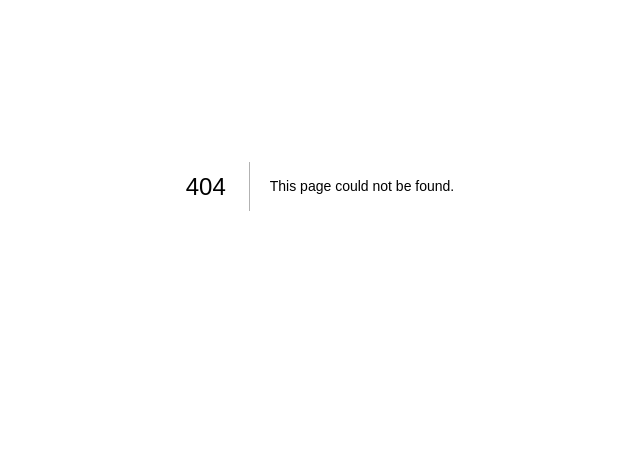
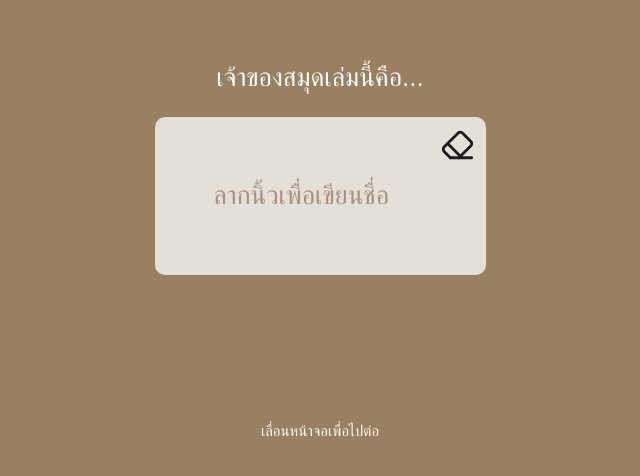
Before and after one commit to CBC-Warehouse-Of-Heart/Warehouse-of-Heart, a Next.js app: page /4-1 in a window 1280 px wide. Before the commit this address had no page. Shown: the part 214-690 px from the top of the page, without its empty margins (320-960 px from the left). Built offline with nearby package versions, Linux system fonts and the light colour scheme; a web font is replaced by a local one.

Commit message:
add page 4-1, 4-2

```diff
--- /dev/null
+++ b/app/(interactive)/4-1/page.tsx
@@ -0,0 +1,157 @@
+"use client";
+import { useRouter } from "next/navigation";
+import { getStroke } from "perfect-freehand";
+import React, { useContext, useRef } from "react";
+import AppContext from "../../../components/AppContext";
+
+type Props = {};
+
+const Page = (props: Props) => {
+  function getSvgPathFromStroke(stroke: any) {
+    if (!stroke.length) return "";
+    const d = stroke.reduce(
+      (acc: any[], [x0, y0]: any, i: number, arr: string | any[]) => {
+        const [x1, y1] = arr[(i + 1) % arr.length];
+        acc.push(x0, y0, (x0 + x1) / 2, (y0 + y1) / 2);
+        return acc;
+      },
+      ["M", ...stroke[0], "Q"],
+    );
+    d.push("Z");
+    return d.join(" ");
+  }
+
+  const [hasWrite, setWrite] = React.useState<boolean>(false);
+  const [strokes, setStrokes] = React.useState<number[][][]>([]);
+  const currentStroke = useRef<number[][]>([]);
+  const context = useContext(AppContext);
+  const router = useRouter();
+
+  function handlePointerDown(e: React.PointerEvent<SVGSVGElement>) {
+    setWrite(true);
+    e.currentTarget.setPointerCapture(e.pointerId);
+    var frame = document.getElementById("svg");
+    var pos = frame.getBoundingClientRect();
+    currentStroke.current = [
+      [e.pageX - pos.left, e.pageY - pos.top, e.pressure],
+    ];
+  }
+
+  function handlePointerMove(e: React.PointerEvent<SVGSVGElement>) {
+    if (e.buttons !== 1) return;
+    var frame = document.getElementById("svg");
+    var pos = frame.getBoundingClientRect();
+    currentStroke.current.push([
+      e.pageX - pos.left,
+      e.pageY - pos.top,
+      e.pressure,
+    ]);
+    setStrokes([...strokes]);
+  }
+
+  function handlePointerUp() {
+    // new function to handle new independent stroke
+    setStrokes([...strokes, currentStroke.current]);
+    currentStroke.current = [];
+  }
+
+  function clearStrokes() {
+    setWrite(false);
+    setStrokes([]);
+  }
+
+  const renderedStrokes = strokes.map((stroke, index) => {
+    const pathData = getSvgPathFromStroke(
+      getStroke(stroke, {
+        size: 8,
+        thinning: 0.5,
+        smoothing: 0.5,
+        streamline: 0.5,
+      }),
+    );
+    return <path key={index} d={pathData} />;
+  });
+
+  return (
+    <div
+      className="flex h-full w-full flex-col items-center justify-center"
+      onClick={() => {
+        context.setSession(strokes);
+        router.push("/4-2");
+      }}
+    >
+      <div
+        className="flex flex-col items-center space-y-5 text-center text-[26px]"
+        onClick={(e) => e.stopPropagation()}
+      >
+        <p className="text-[#F8F8F7]">เจ้าของสมุดเล่มนี้คือ...</p>
+        <div className="relative">
+          <svg
+            id="svg"
+            onPointerDown={handlePointerDown}
+            onPointerMove={handlePointerMove}
+            onPointerUp={handlePointerUp}
+            style={{
+              touchAction: "none",
+              position: "relative",
+              width: 331,
+              height: 158,
+              borderRadius: 10,
+              opacity: 0.8,
+              backgroundColor: "#F8F8F7",
+            }}
+          >
+            {renderedStrokes}
+            {currentStroke.current.length > 0 && (
+              <path
+                d={getSvgPathFromStroke(
+                  getStroke(currentStroke.current, {
+                    size: 8,
+                    thinning: 0.5,
+                    smoothing: 0.5,
+                    streamline: 0.5,
+                  }),
+                )}
+              />
+            )}
+          </svg>
+
+          {!hasWrite && (
+            <p className="absolute left-[59px] top-[59px] text-[#A98F7E]">
+              ลากนิ้วเพื่อเขียนชื่อ
+            </p>
+          )}
+
+          <div
+            onClick={clearStrokes}
+            className="absolute left-[285px] top-[11px]"
+          >
+            <svg
+              xmlns="http://www.w3.org/2000/svg"
+              width="35"
+              height="34"
+              viewBox="0 0 24 24"
+              fill="none"
+              stroke="#1E1B20"
+              strokeWidth="2"
+              strokeLinecap="round"
+              strokeLinejoin="round"
+              className="lucide lucide-eraser"
+            >
+              <path d="m7 21-4.3-4.3c-1-1-1-2.5 0-3.4l9.6-9.6c1-1 2.5-1 3.4 0l5.6 5.6c1 1 1 2.5 0 3.4L13 21" />
+              <path d="M22 21H7" />
+              <path d="m5 11 9 9" />
+            </svg>
+          </div>
+        </div>
+        <br />
+      </div>
+
+      <p className="fixed bottom-36 text-[15px] text-[#F8F8F7]">
+        เลื่อนหน้าจอเพื่อไปต่อ
+      </p>
+    </div>
+  );
+};
+
+export default Page;
--- /dev/null
+++ b/app/(interactive)/4-2/page.tsx
@@ -0,0 +1,72 @@
+"use client";
+import { getStroke } from "perfect-freehand";
+import { useContext } from "react";
+import AppContext from "../../../components/AppContext";
+
+type Props = {};
+
+const Page = (props: Props) => {
+  const context = useContext(AppContext);
+  const strokes = context.session;
+
+  function getSvgPathFromStroke(stroke: any) {
+    if (!stroke.length) return "";
+    const d = stroke.reduce(
+      (acc: any[], [x0, y0]: any, i: number, arr: string | any[]) => {
+        const [x1, y1] = arr[(i + 1) % arr.length];
+        // reduce the size of svg by divisor
+        var divisor = 1.41;
+        acc.push(
+          x0 / divisor,
+          y0 / divisor,
+          (x0 + x1) / 2 / divisor,
+          (y0 + y1) / 2 / divisor,
+        );
+        return acc;
+      },
+      ["M", ...stroke[0], "Q"],
+    );
+    d.push("Z");
+    return d.join(" ");
+  }
+
+  const renderedStrokes = strokes.map((stroke, index) => {
+    const pathData = getSvgPathFromStroke(
+      getStroke(stroke, {
+        size: 8,
+        thinning: 0.5,
+        smoothing: 0.5,
+        streamline: 0.5,
+      }),
+    );
+    return <path key={index} d={pathData} />;
+  });
+
+  return (
+    <div className="flex h-full w-full flex-col items-center">
+      <div className="fixed top-[140px] flex items-center space-x-[16px] text-center">
+        <svg
+          id="svg"
+          style={{
+            touchAction: "none",
+            position: "relative",
+            width: 235,
+            height: 112,
+            borderRadius: 10,
+            opacity: 0.8,
+            backgroundColor: "#F8F8F7",
+          }}
+        >
+          {renderedStrokes}
+        </svg>
+        <p className="text[#1E1B20] font-cursive text-[40px]">'s</p>
+      </div>
+
+      <p className="fixed bottom-36 text-[15px] text-[#F8F8F7]">
+        เลื่อนหน้าจอเพื่อไปต่อ
+      </p>
+    </div>
+  );
+};
+
+export default Page;
--- a/app/(interactive)/layout.tsx
+++ b/app/(interactive)/layout.tsx
@@ -1,9 +1,18 @@
+"use client";
 // Interactive game layout here
+import { useState } from "react";
+import AppContext from "../../components/AppContext";
 
 export default function RootLayout({
   children,
 }: {
   children: React.ReactNode;
 }) {
-  return <div className={"h-full w-full bg-red-500"}>{children}</div>;
+  const [session, setSession] = useState();
+
+  return (
+    <AppContext.Provider value={{ session, setSession }}>
+      <div className={"h-full w-full bg-[#998060]"}>{children}</div>
+    </AppContext.Provider>
+  );
 }
--- a/app/layout.tsx
+++ b/app/layout.tsx
@@ -1,6 +1,10 @@
 import { cn } from "@/lib/utils";
 import type { Metadata } from "next";
-import { IBM_Plex_Sans_Thai_Looped, Lora } from "next/font/google";
+import {
+  IBM_Plex_Sans_Thai_Looped,
+  Lora,
+  Nothing_You_Could_Do,
+} from "next/font/google";
 import "./globals.css";
 
 const ibmPlexSansThaiLooped = IBM_Plex_Sans_Thai_Looped({
@@ -12,6 +16,12 @@ const ibmPlexSansThaiLooped = IBM_Plex_Sans_Thai_Looped({
 const lora = Lora({
   weight: ["400", "500", "600", "700"],
   variable: "--lora-font",
+  subsets: ["latin"],
+});
+
+const nothingYouCouldDo = Nothing_You_Could_Do({
+  weight: ["400"],
+  variable: "--nothing-you-could-do-font",
   subsets: ["latin"],
 });
 
@@ -31,7 +41,8 @@ export default function RootLayout({
         className={cn(
           lora.variable,
           ibmPlexSansThaiLooped.variable,
-          "h-screen w-screen ",
+          nothingYouCouldDo.variable,
+          "h-screen w-screen",
         )}
       >
         {children}
--- /dev/null
+++ b/components/AppContext.tsx
@@ -0,0 +1,5 @@
+import { createContext } from "react";
+
+const AppContext = createContext();
+
+export default AppContext;
--- a/tailwind.config.js
+++ b/tailwind.config.js
@@ -18,6 +18,7 @@ module.exports = {
     fontFamily: {
       sans: ["var(--ibm-plex-sans-thai-looped-font)", "Inter", "sans-serif"],
       serif: ["var(--lora-font)", "Merriweather", "serif"],
+      cursive: ["var(--nothing-you-could-do-font)", "Nothing You Could Do", "cursive"]
     },
     extend: {
       colors: {
```
